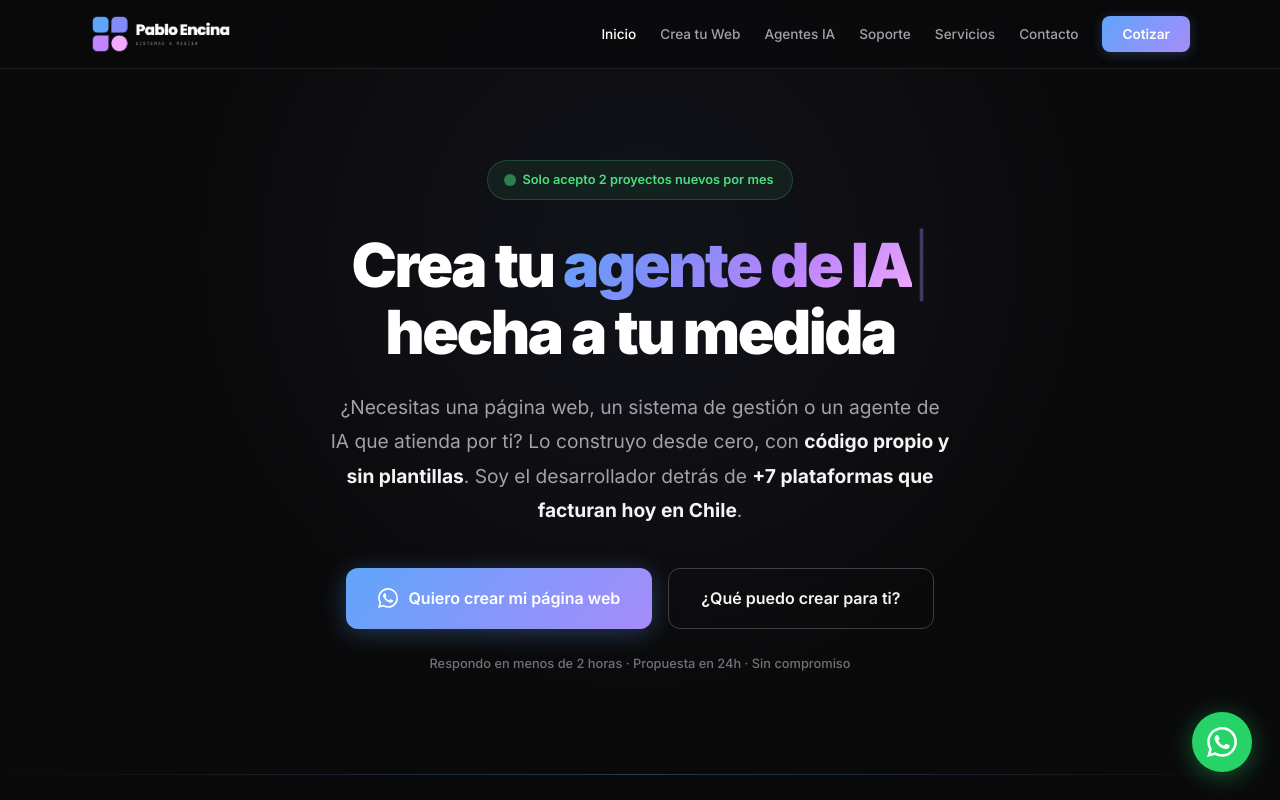
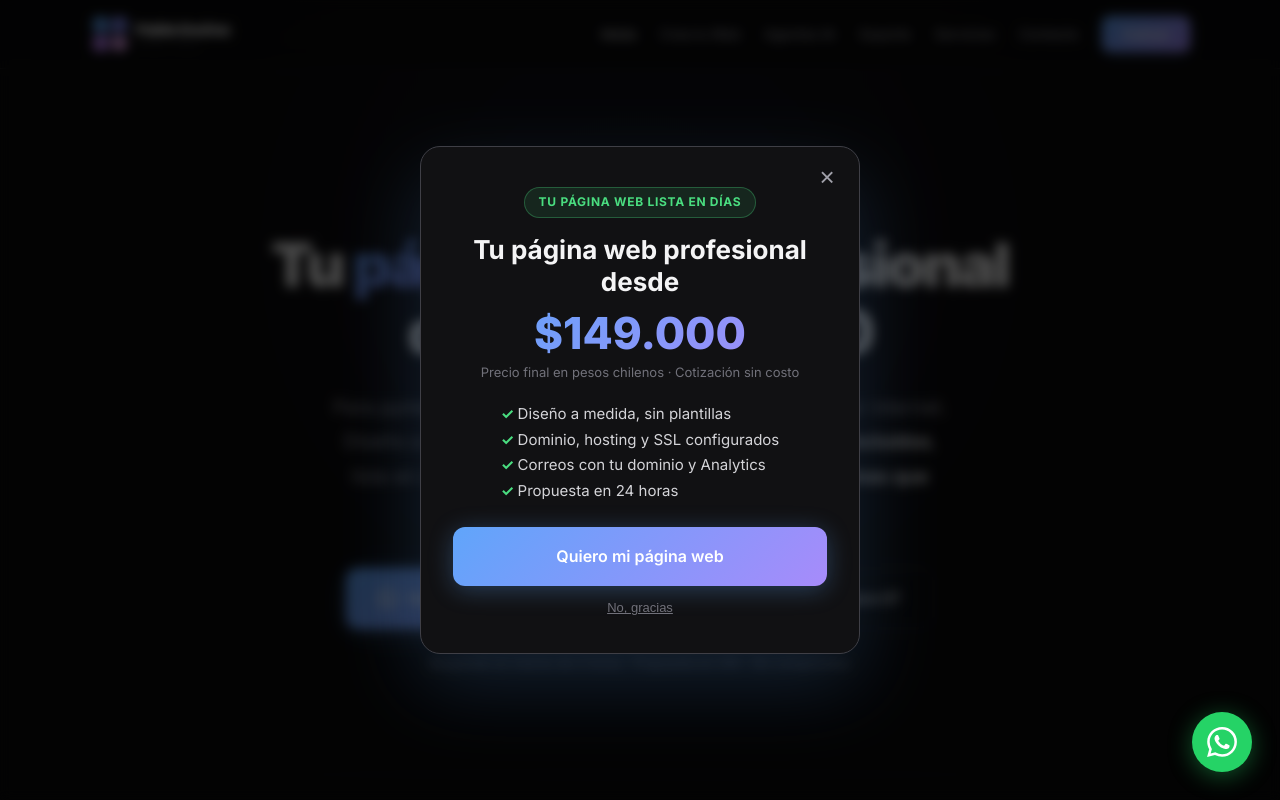
Before and after one commit to pdencina/pabloencina.cl, a plain HTML site: page index.html in a window 1280 px wide. Shown: the top 800 px of the page. Drawn offline with nearby package versions, Linux system fonts and the light colour scheme.

Commit message:
Enfocar landing en paginas web desde $149.000 y agregar popup de oferta
- Hero fijo con precio, subtitulo orientado a pymes
- Titulo SEO y og:title enfocados en pagina web
- Popup de oferta (una vez por sesion, cierra con X/Esc/fuera)
- Se elimina Typed.js
- Snippet de Google Analytics comentado, falta ID

Co-Authored-By: Claude Sonnet 5.5 <noreply@anthropic.com>

```diff
--- a/css/styles.css
+++ b/css/styles.css
@@ -1592,3 +1592,113 @@ section[id] { scroll-margin-top: 100px; }
 }
 
 .create-link:hover { color: #93c5fd; }
+
+/* ===== POPUP OFERTA ===== */
+.promo-overlay {
+  position: fixed;
+  inset: 0;
+  z-index: 2000;
+  display: flex;
+  align-items: center;
+  justify-content: center;
+  padding: 20px;
+  background: rgba(0, 0, 0, 0.7);
+  backdrop-filter: blur(6px);
+  -webkit-backdrop-filter: blur(6px);
+  opacity: 0;
+  visibility: hidden;
+  transition: opacity 0.35s ease, visibility 0.35s ease;
+}
+
+.promo-overlay.open { opacity: 1; visibility: visible; }
+
+.promo-modal {
+  position: relative;
+  width: 100%;
+  max-width: 440px;
+  padding: 40px 32px 32px;
+  text-align: center;
+  background: #111113;
+  border: 1px solid #3f3f46;
+  border-radius: 20px;
+  box-shadow: 0 30px 80px rgba(96, 165, 250, 0.18);
+  transform: translateY(24px) scale(0.96);
+  transition: transform 0.35s ease;
+}
+
+.promo-overlay.open .promo-modal { transform: none; }
+
+.promo-close {
+  position: absolute;
+  top: 12px;
+  right: 14px;
+  width: 36px;
+  height: 36px;
+  font-size: 26px;
+  line-height: 1;
+  color: #a1a1aa;
+  background: none;
+  border: 0;
+  border-radius: 50%;
+  cursor: pointer;
+}
+
+.promo-close:hover { color: #f4f4f5; background: rgba(255, 255, 255, 0.06); }
+
+.promo-tag {
+  display: inline-block;
+  padding: 4px 14px;
+  margin-bottom: 16px;
+  font-size: 12px;
+  font-weight: 700;
+  letter-spacing: 0.06em;
+  text-transform: uppercase;
+  color: #4ade80;
+  background: rgba(74, 222, 128, 0.1);
+  border: 1px solid rgba(74, 222, 128, 0.3);
+  border-radius: 999px;
+}
+
+.promo-modal h2 { font-size: 26px; line-height: 1.25; margin-bottom: 10px; }
+
+.promo-price {
+  font-size: 44px;
+  font-weight: 800;
+  line-height: 1.1;
+  margin: 8px 0 4px;
+  background: linear-gradient(135deg, #60a5fa, #a78bfa);
+  -webkit-background-clip: text;
+  background-clip: text;
+  -webkit-text-fill-color: transparent;
+}
+
+.promo-note { font-size: 13px; color: #71717a; margin-bottom: 18px; }
+
+.promo-list {
+  list-style: none;
+  text-align: left;
+  display: inline-block;
+  margin-bottom: 24px;
+  font-size: 15px;
+  color: #d4d4d8;
+}
+
+.promo-list li::before { content: "✓ "; color: #4ade80; font-weight: 700; }
+
+.promo-modal .btn-primary { display: block; width: 100%; text-align: center; }
+
+.promo-skip {
+  margin-top: 14px;
+  font-size: 13px;
+  color: #71717a;
+  background: none;
+  border: 0;
+  cursor: pointer;
+  text-decoration: underline;
+}
+
+@media (max-width: 480px) {
+  .promo-modal { padding: 36px 22px 24px; }
+  .promo-modal h2 { font-size: 22px; }
+  .promo-price { font-size: 38px; }
+}
--- a/index.html
+++ b/index.html
@@ -3,7 +3,7 @@
 <head>
   <meta charset="UTF-8">
   <meta name="viewport" content="width=device-width, initial-scale=1.0">
-  <title>Crea tu Página Web, Sistema o Agente de IA a Medida | Pablo Encina</title>
+  <title>Página Web Profesional desde $149.000 en Chile | Pablo Encina</title>
   <meta name="description" content="Crea tu página web, sistema a medida o agente de IA integrado a WhatsApp y tu CRM. También correos corporativos, DNS y dominios. Desarrollo en Chile. Cotiza gratis, propuesta en 24 horas.">
   <meta name="keywords" content="crea tu pagina web, crear pagina web a medida, crear sistema web, quiero una pagina web, desarrollo web a medida chile, agentes de ia chile, agente de inteligencia artificial whatsapp, automatizar whatsapp con ia, chatbot con ia para empresas, integrar ia a mi negocio chile, desarrollador ia chile, crear software a medida, crear sistema saas, correo corporativo con mi dominio, configurar dns dominio, mis correos llegan a spam, configurar spf dkim dmarc, soporte tecnico vps cyberpanel, desarrollador web chile, pablo encina">
   <meta name="author" content="Pablo Encina">
@@ -13,7 +13,7 @@
   <link rel="canonical" href="https://www.pabloencina.cl/">
 
   <!-- Open Graph -->
-  <meta property="og:title" content="Crea tu Página Web, Sistema o Agente de IA a Medida | Pablo Encina">
+  <meta property="og:title" content="Página Web Profesional desde $149.000 en Chile | Pablo Encina">
   <meta property="og:description" content="Páginas web, sistemas a medida y agentes de IA en producción integrados a WhatsApp y CRM. Código propio, sin plantillas. Cotiza gratis.">
   <meta property="og:type" content="website">
   <meta property="og:url" content="https://www.pabloencina.cl/">
@@ -40,6 +40,16 @@
   <meta name="theme-color" content="#0A0A0B">
 
   <link rel="stylesheet" href="css/styles.css">
+
+  <!-- Google Analytics: reemplaza G-XXXXXXXXXX por tu ID de medición y quita estos comentarios
+  <script async src="https://www.googletagmanager.com/gtag/js?id=G-XXXXXXXXXX"></script>
+  <script>
+    window.dataLayer = window.dataLayer || [];
+    function gtag(){dataLayer.push(arguments);}
+    gtag('js', new Date());
+    gtag('config', 'G-XXXXXXXXXX');
+  </script>
+  -->
 
   <!-- AOS Animate on Scroll -->
   <link rel="stylesheet" href="https://unpkg.com/aos@2.3.4/dist/aos.css">
@@ -220,11 +230,11 @@
         <span class="pulse"></span>
         Solo acepto 2 proyectos nuevos por mes
       </div>
-      <h1>Crea tu <span class="gradient-text">página web</span><br>hecha a tu medida</h1>
+      <h1>Tu <span class="gradient-text">página web</span> profesional<br>desde $149.000</h1>
       <p class="subtitle">
-        ¿Necesitas una página web, un sistema de gestión o un agente de IA que atienda por ti?
-        Lo construyo desde cero, con <strong>código propio y sin plantillas</strong>. Soy el desarrollador
-        detrás de <strong>+7 plataformas que facturan hoy en Chile</strong>.
+        Para pymes y emprendedores que quieren vender más por internet. Diseño a medida,
+        <strong>con dominio, hosting, SSL y correos incluidos</strong>, lista en días.
+        Soy el desarrollador detrás de <strong>+7 plataformas que facturan hoy en Chile</strong>.
       </p>
       <div class="hero-buttons">
         <a href="crear-pagina-web.html" class="btn-primary">
@@ -302,11 +312,11 @@
     <section class="section" id="crear">
       <div class="section-header" data-aos="fade-up">
         <span class="section-tag">Crea lo que necesitas</span>
-        <h2 class="section-heading">Crea tu página web o el sistema que tu negocio necesita</h2>
+        <h2 class="section-heading">Tu página web, lista para recibir clientes</h2>
         <p class="section-desc">
-          No importa si partes de cero o si ya tienes algo que no funciona. Aquí puedes crear tu página web,
-          tu sistema de gestión, tu plataforma SaaS o el software a medida que necesites. Todo hecho a tu medida,
-          con código propio y pensado para tu negocio.
+          Partas de cero o ya tengas una web que no funciona, la dejo hecha a tu medida, con código propio y
+          pensada para que te contacten. Si después necesitas un sistema de gestión, una tienda o un agente de IA,
+          lo construyo sobre la misma base.
         </p>
       </div>
 
@@ -811,7 +821,7 @@
     <section class="cta-section" data-aos="zoom-in">
       <h2>Crea tu página web hoy, no el próximo año</h2>
       <p>Mientras lo sigues pensando, tu competencia ya está vendiendo online. Escríbeme, cuéntame qué quieres crear y en 24 horas tienes una propuesta concreta con precio y plazo.</p>
-      <a href="https://wa.me/56949616038?text=Hola%20Pablo%2C%20quiero%20cotizar%20un%20sistema%20para%20mi%20negocio" class="cta-btn" target="_blank" rel="noopener">
+      <a href="https://wa.me/56949616038?text=Hola%20Pablo%2C%20quiero%20cotizar%20mi%20p%C3%A1gina%20web" class="cta-btn" target="_blank" rel="noopener">
         <svg viewBox="0 0 24 24" fill="currentColor" width="22" height="22"><path d="M17.472 14.382c-.297-.149-1.758-.867-2.03-.967-.273-.099-.471-.148-.67.15-.197.297-.767.966-.94 1.164-.173.199-.347.223-.644.075-.297-.15-1.255-.463-2.39-1.475-.883-.788-1.48-1.761-1.653-2.059-.173-.297-.018-.458.13-.606.134-.133.298-.347.446-.52.149-.174.198-.298.298-.497.099-.198.05-.371-.025-.52-.075-.149-.669-1.612-.916-2.207-.242-.579-.487-.5-.669-.51-.173-.008-.371-.01-.57-.01-.198 0-.52.074-.792.372-.272.297-1.04 1.016-1.04 2.479 0 1.462 1.065 2.875 1.213 3.074.149.198 2.096 3.2 5.077 4.487.709.306 1.262.489 1.694.625.712.227 1.36.195 1.871.118.571-.085 1.758-.719 2.006-1.413.248-.694.248-1.289.173-1.413-.074-.124-.272-.198-.57-.347m-5.421 7.403h-.004a9.87 9.87 0 01-5.031-1.378l-.361-.214-3.741.982.998-3.648-.235-.374a9.86 9.86 0 01-1.51-5.26c.001-5.45 4.436-9.884 9.888-9.884 2.64 0 5.122 1.03 6.988 2.898a9.825 9.825 0 012.893 6.994c-.003 5.45-4.437 9.884-9.885 9.884m8.413-18.297A11.815 11.815 0 0012.05 0C5.495 0 .16 5.335.157 11.892c0 2.096.547 4.142 1.588 5.945L.057 24l6.305-1.654a11.882 11.882 0 005.683 1.448h.005c6.554 0 11.89-5.335 11.893-11.893a11.821 11.821 0 00-3.48-8.413z"/></svg>
         Quiero mi propuesta gratis
       </a>
@@ -860,12 +870,30 @@
     <svg viewBox="0 0 24 24"><path d="M17.472 14.382c-.297-.149-1.758-.867-2.03-.967-.273-.099-.471-.148-.67.15-.197.297-.767.966-.94 1.164-.173.199-.347.223-.644.075-.297-.15-1.255-.463-2.39-1.475-.883-.788-1.48-1.761-1.653-2.059-.173-.297-.018-.458.13-.606.134-.133.298-.347.446-.52.149-.174.198-.298.298-.497.099-.198.05-.371-.025-.52-.075-.149-.669-1.612-.916-2.207-.242-.579-.487-.5-.669-.51-.173-.008-.371-.01-.57-.01-.198 0-.52.074-.792.372-.272.297-1.04 1.016-1.04 2.479 0 1.462 1.065 2.875 1.213 3.074.149.198 2.096 3.2 5.077 4.487.709.306 1.262.489 1.694.625.712.227 1.36.195 1.871.118.571-.085 1.758-.719 2.006-1.413.248-.694.248-1.289.173-1.413-.074-.124-.272-.198-.57-.347m-5.421 7.403h-.004a9.87 9.87 0 01-5.031-1.378l-.361-.214-3.741.982.998-3.648-.235-.374a9.86 9.86 0 01-1.51-5.26c.001-5.45 4.436-9.884 9.888-9.884 2.64 0 5.122 1.03 6.988 2.898a9.825 9.825 0 012.893 6.994c-.003 5.45-4.437 9.884-9.885 9.884m8.413-18.297A11.815 11.815 0 0012.05 0C5.495 0 .16 5.335.157 11.892c0 2.096.547 4.142 1.588 5.945L.057 24l6.305-1.654a11.882 11.882 0 005.683 1.448h.005c6.554 0 11.89-5.335 11.893-11.893a11.821 11.821 0 00-3.48-8.413z"/></svg>
   </a>
 
+  <!-- Popup oferta -->
+  <div class="promo-overlay" id="promo" role="dialog" aria-modal="true" aria-labelledby="promo-title" aria-hidden="true">
+    <div class="promo-modal">
+      <button class="promo-close" type="button" aria-label="Cerrar" data-promo-close>&times;</button>
+      <span class="promo-tag">Tu página web lista en días</span>
+      <h2 id="promo-title">Tu página web profesional desde</h2>
+      <div class="promo-price">$149.000</div>
+      <p class="promo-note">Precio final en pesos chilenos · Cotización sin costo</p>
+      <ul class="promo-list">
+        <li>Diseño a medida, sin plantillas</li>
+        <li>Dominio, hosting y SSL configurados</li>
+        <li>Correos con tu dominio y Analytics</li>
+        <li>Propuesta en 24 horas</li>
+      </ul>
+      <a href="https://wa.me/56949616038?text=Hola%20Pablo%2C%20vi%20la%20oferta%20de%20p%C3%A1gina%20web%20desde%20%24149.000%20y%20quiero%20cotizar" class="btn-primary" target="_blank" rel="noopener" data-promo-close>Quiero mi página web</a>
+      <button class="promo-skip" type="button" data-promo-close>No, gracias</button>
+    </div>
+  </div>
+
   <!-- Libraries -->
   <script src="https://unpkg.com/aos@2.3.4/dist/aos.js"></script>
   <script src="https://cdn.jsdelivr.net/npm/vanilla-tilt@1.8.1/dist/vanilla-tilt.min.js"></script>
   <script src="https://cdn.jsdelivr.net/npm/gsap@3.12.5/dist/gsap.min.js"></script>
   <script src="https://cdn.jsdelivr.net/npm/gsap@3.12.5/dist/ScrollTrigger.min.js"></script>
-  <script src="https://cdn.jsdelivr.net/npm/typed.js@2.1.0/dist/typed.umd.js"></script>
 
   <script>
     // AOS init
@@ -920,19 +948,6 @@
     }, { threshold: 0.5 });
     countElements.forEach(el => countObserver.observe(el));
 
-    // Typed.js for hero
-    if (document.querySelector('.gradient-text')) {
-      new Typed('.gradient-text', {
-        strings: ['página web', 'sistema de gestión', 'agente de IA', 'plataforma SaaS', 'tienda online', 'app web', 'software'],
-        typeSpeed: 60,
-        backSpeed: 40,
-        backDelay: 2200,
-        loop: true,
-        showCursor: true,
-        cursorChar: '|'
-      });
-    }
-
     // Parallax on hero
     window.addEventListener('scroll', () => {
       const scrolled = window.pageYOffset;
@@ -958,6 +973,27 @@
         opacity: 0, scale: 0.8, duration: 0.5, delay: i * 0.15
       });
     });
+
+    // Popup oferta: una vez por sesión, con retraso, cerrable con X / Esc / clic fuera
+    (function () {
+      const promo = document.getElementById('promo');
+      if (!promo) return;
+      try { if (sessionStorage.getItem('promoShown')) return; } catch (e) {}
+      const close = () => {
+        promo.classList.remove('open');
+        promo.setAttribute('aria-hidden', 'true');
+        try { sessionStorage.setItem('promoShown', '1'); } catch (e) {}
+      };
+      setTimeout(() => {
+        promo.classList.add('open');
+        promo.setAttribute('aria-hidden', 'false');
+        promo.querySelector('.btn-primary').focus();
+      }, 3000);
+      promo.addEventListener('click', e => {
+        if (e.target === promo || e.target.closest('[data-promo-close]')) close();
+      });
+      document.addEventListener('keydown', e => { if (e.key === 'Escape') close(); });
+    })();
   </script>
 
 </body>
```
